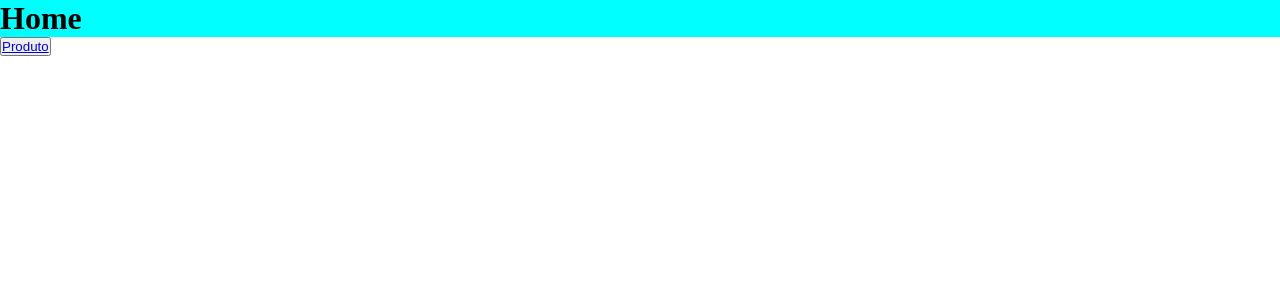
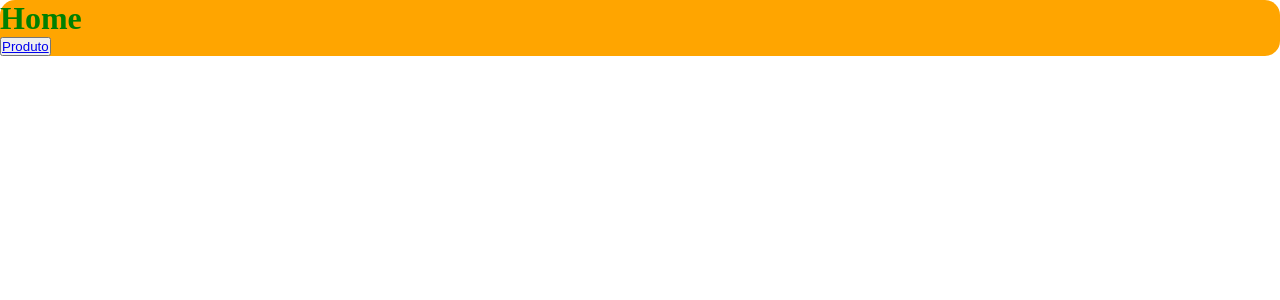
Before and after one commit to dopezinho/e-com-react, a React (Vite) app: page /home in a window 1280 px wide. Shown: the top 300 px of the page. Built offline with nearby package versions, Linux system fonts and the light colour scheme.

Commit message:
sass config

```diff
--- /dev/null
+++ b/src/sass/_variables.scss
@@ -0,0 +1,4 @@
+$main-color: orange;
+$second-color: green;
+$third-color: red;
+$main-border-radius: 15px;
--- a/src/views/Home/Home.jsx
+++ b/src/views/Home/Home.jsx
@@ -5,10 +5,12 @@ import { Link } from "react-router-dom";
 const Home = () => {
   return (
     <div className="home">
+      <div className="container">
         <h1>Home</h1>
         <button>
             <Link to={`/products/1`}>Produto</Link>
         </button>
+      </div>
     </div>
   )
 }
--- a/src/views/Home/index.scss
+++ b/src/views/Home/index.scss
@@ -1,5 +1,13 @@
+@use "../../sass/variables" as *;
+
 .home {
-    h1 {
-        background: aqua;
+    background: $main-color;
+    border-radius: $main-border-radius;
+
+    .container {
+        color: $second-color;
+
+
     }
+
 }
--- a/src/views/Login/index.scss
+++ b/src/views/Login/index.scss
@@ -0,0 +1 @@
+@use "../../sass/variables"
```
